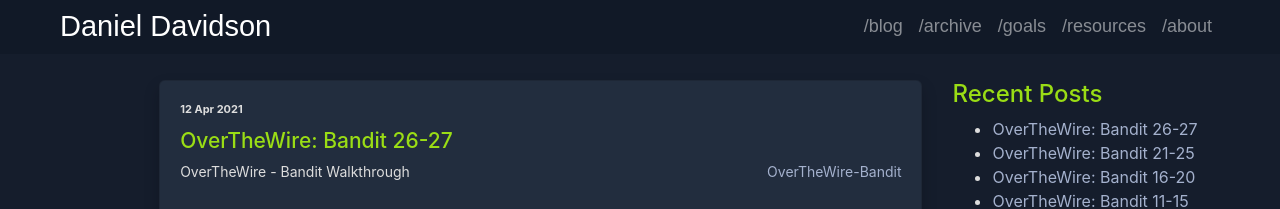
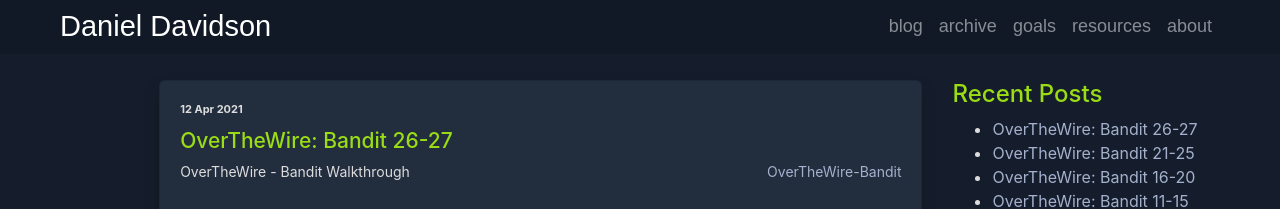
Before and after one commit to danieldavidson/danieldavidson.github.io, a Jekyll site: the page built from index.html, in a window 1280 px wide. Shown: the top 209 px of the page. Built offline with Jekyll 4.4.1, drawn with Linux system fonts in a browser that asks for light colours.

Commit message:
Update header.html

```diff
--- a/_includes/header.html
+++ b/_includes/header.html
@@ -51,12 +51,12 @@
         </button>
         <div class="collapse navbar-collapse" id="navbarNavAltMarkup">
             <div class="navbar-nav">
-                <a class="nav-item nav-link" href="{{ '' | relative_url }}/">/blog</a>
-                <a class="nav-item nav-link" href="{{ 'archive' | relative_url }}">/archive</a>
+                <a class="nav-item nav-link" href="{{ '' | relative_url }}/">blog</a>
+                <a class="nav-item nav-link" href="{{ 'archive' | relative_url }}">archive</a>
                 <!--<a class="nav-item nav-link" href="{{ 'tags' | relative_url }}">/tags</a>-->
-                <a class="nav-item nav-link" href="{{ 'goals' | relative_url }}">/goals</a>
-                <a class="nav-item nav-link" href="{{ 'resources' | relative_url }}">/resources</a>
-                <a class="nav-item nav-link" href="{{ 'about' | relative_url }}">/about</a>
+                <a class="nav-item nav-link" href="{{ 'goals' | relative_url }}">goals</a>
+                <a class="nav-item nav-link" href="{{ 'resources' | relative_url }}">resources</a>
+                <a class="nav-item nav-link" href="{{ 'about' | relative_url }}">about</a>
             </div>
         </div>
     </div>
```
